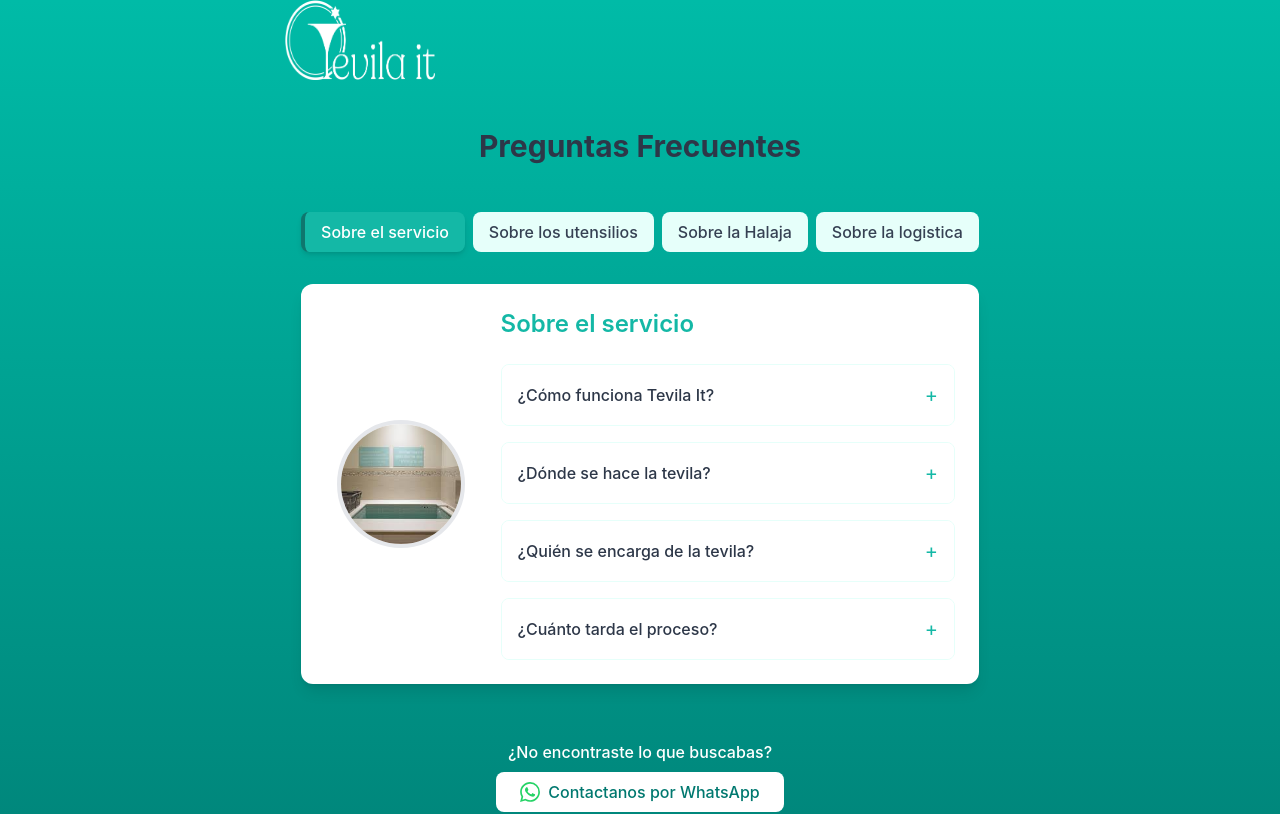
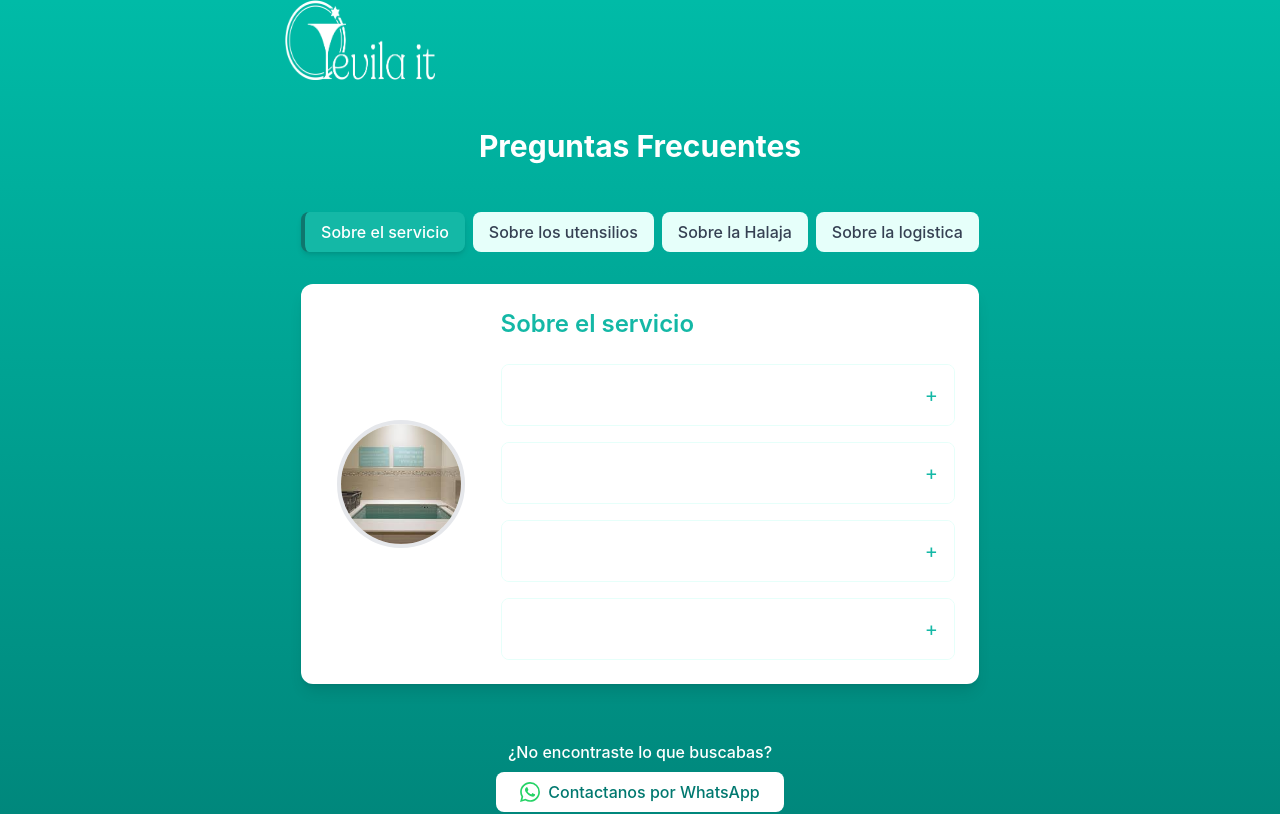
Before and after one commit to brigitteblau/tevila-hoy, a React (Vite) app: page /preguntas-frecuentes in a window 1280 px wide. Shown: the top 814 px of the page. Built offline with nearby package versions, Linux system fonts and the light colour scheme.

Commit message:
fix: correct accent color value in FAQ component

```diff
--- a/src/FAQ.jsx
+++ b/src/FAQ.jsx
@@ -72,7 +72,7 @@ const data = [
 const colors = {
   primary: "#14b8a6", // Teal primario
   secondary: "#0d9488", // Teal oscuro/hover
-  accent: "#2D3748", // Texto primario (gris oscuro)
+  accent: "00000", // Texto primario (gris oscuro)
   light: "#e6fffa", // Teal muy claro
   dark: "#0f766e", // Teal más oscuro
   background: "#FFFFFF", // Fondo blanco
```
